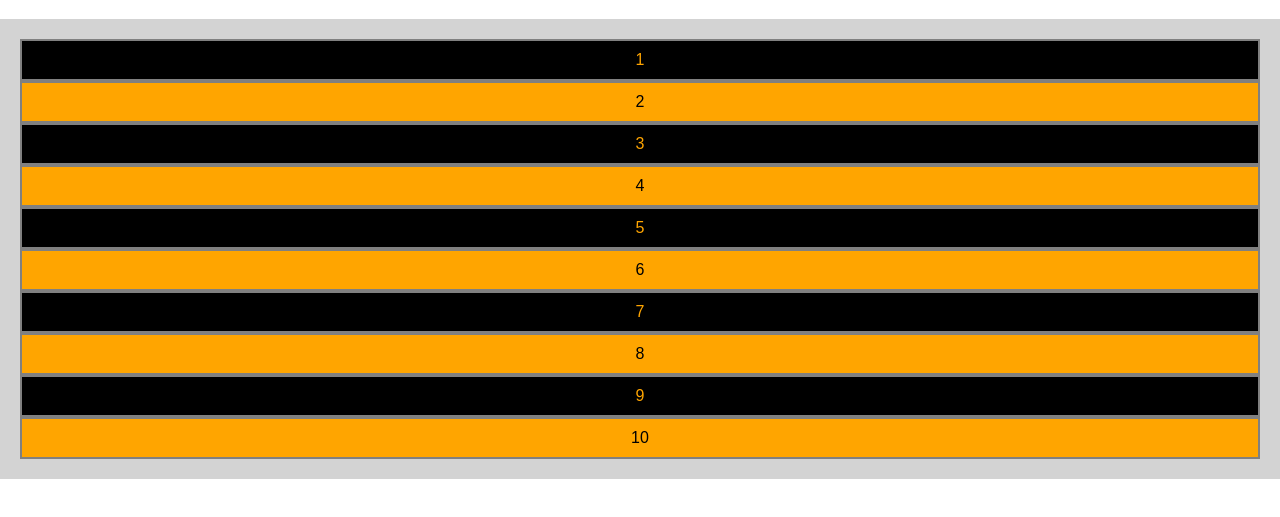
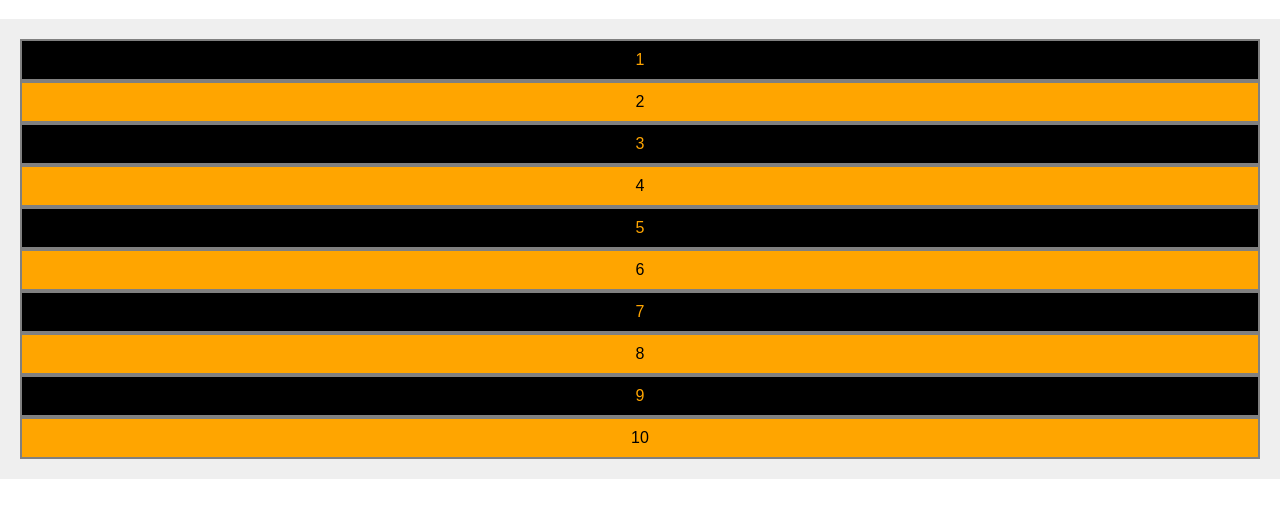
Before and after one commit to AnthCa/my-workflow-with-gulp, a website: page index.html in a window 1280 px wide. Shown: the part 61-578 px from the top of the page. Drawn offline with Linux system fonts and the light colour scheme.

Commit message:
update files

```diff
--- a/gulpfile.js
+++ b/gulpfile.js
@@ -1,6 +1,6 @@
 var gulp = require('gulp');
 var sass = require('gulp-sass');
-var uglify= require('gulp-uglify');
+var uglify = require('gulp-uglify');
 var cssnano  = require('gulp-cssnano');
 var imagemin = require('gulp-imagemin');
 var autoprefixer = require('gulp-autoprefixer');
@@ -9,7 +9,7 @@ var browserSync = require('browser-sync').create();
 
 // Servidor estatico + watching javascripy/scss/html files.
 // Static server + watching javascript/scss/html files.
-gulp.task('default', ['css', 'javascript',], function() {
+gulp.task('default', ['css', 'javascript'], function() {
     browserSync.init({
         server: "./app"
     });
--- a/index.html
+++ b/index.html
@@ -5,7 +5,7 @@
     <meta name="viewport"
           content="width=device-width, user-scalable=no, initial-scale=1.0, maximum-scale=1.0, minimum-scale=1.0">
     <meta http-equiv="X-UA-Compatible" content="ie=edge">
-    <link rel="stylesheet" href="/css/main.css">
+    <link rel="stylesheet" href="app/css/main.css">
     <title>Document</title>
 </head>
 <body>
--- a/scss/colores.scss
+++ b/scss/colores.scss
@@ -1,3 +1,3 @@
-$main-color: lightgrey;
+$main-color: #efefef;
 $color-even: black;
 $color-odd: orange;
```
Also changed, not shown: app/css/main.css.
